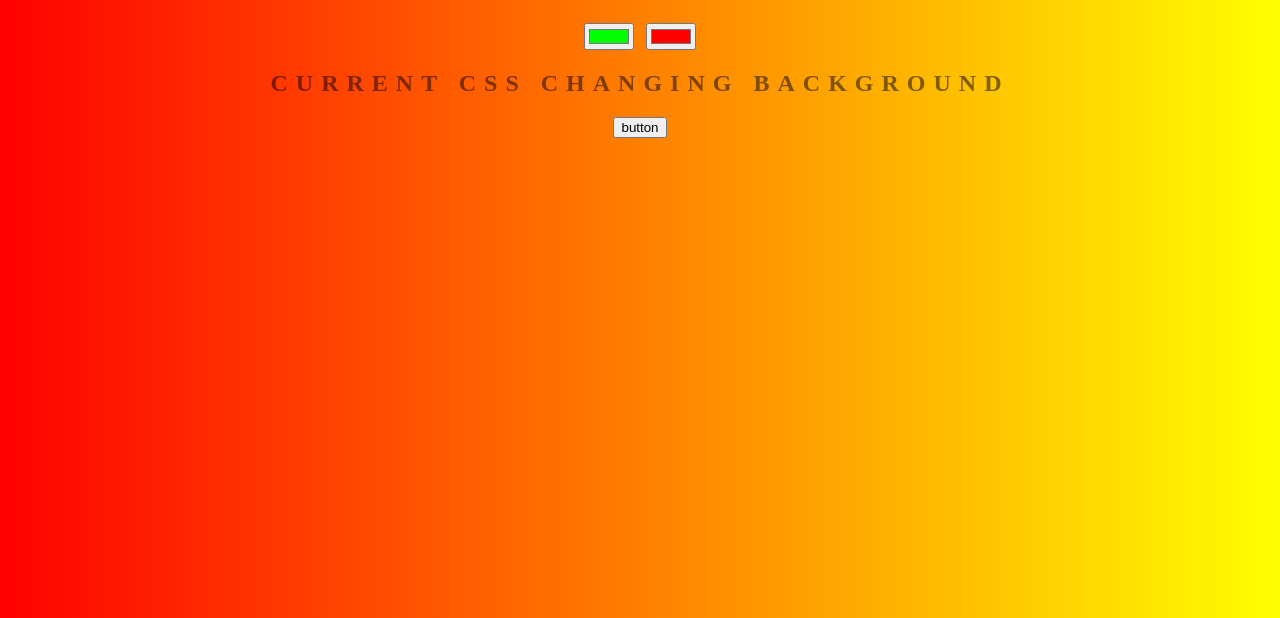
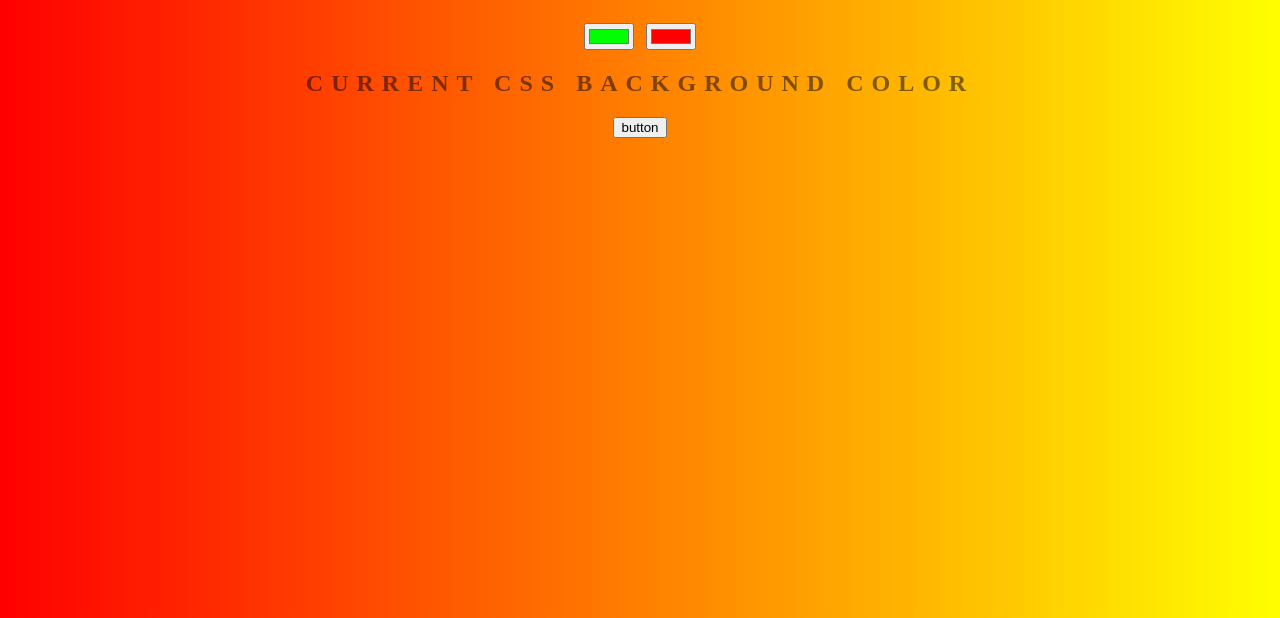
Before and after one commit to zilebe/background-generator, a plain HTML site: page index.html in a window 1280 px wide. Shown: the part 182-800 px from the top of the page. Drawn offline with Linux system fonts and the light colour scheme.

Commit message:
bckground change

```diff
--- a/index.html
+++ b/index.html
@@ -11,7 +11,7 @@
 		<h1>This is the Generator</h1>
 		<input class="color1" type="color" name="color1" value="#00ff00" />
 		<input class="color2" type="color" name="color2" value="#ff0000" />
-		<h2>Current CSS Changing Background</h2>
+		<h2>Current CSS Background Color</h2>
 		<h3></h3>
 		<script src="app.js"></script>
 	</body>
```
